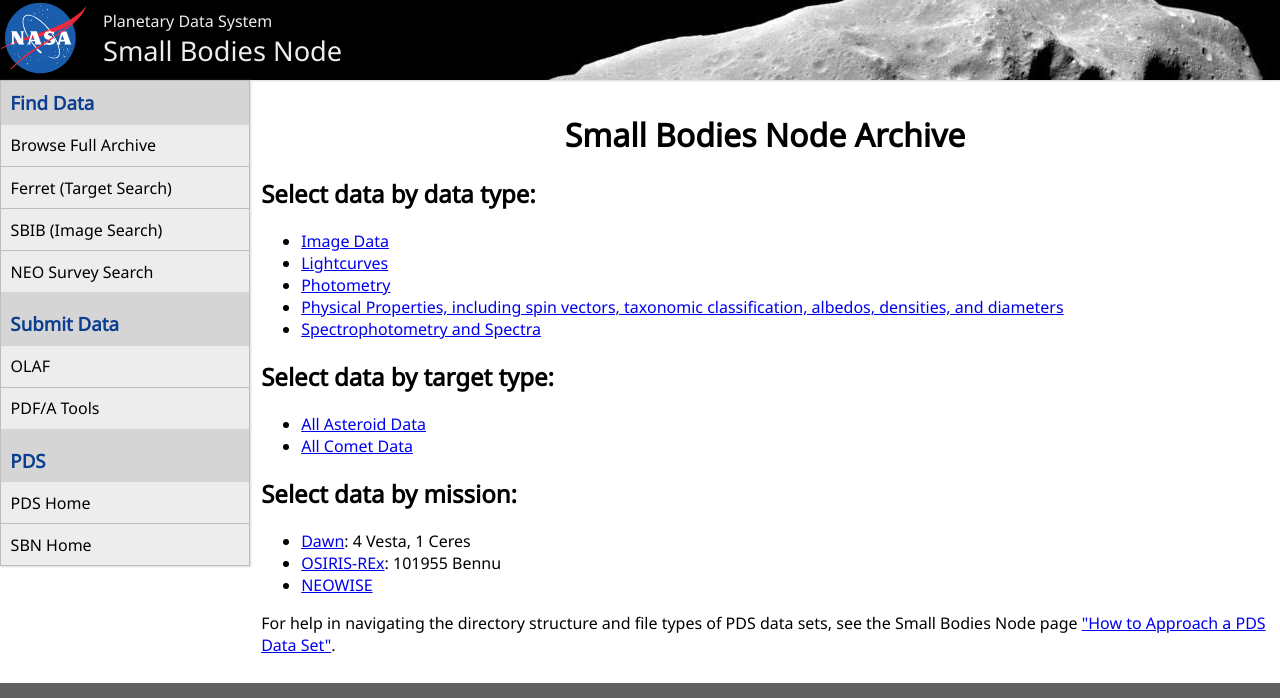
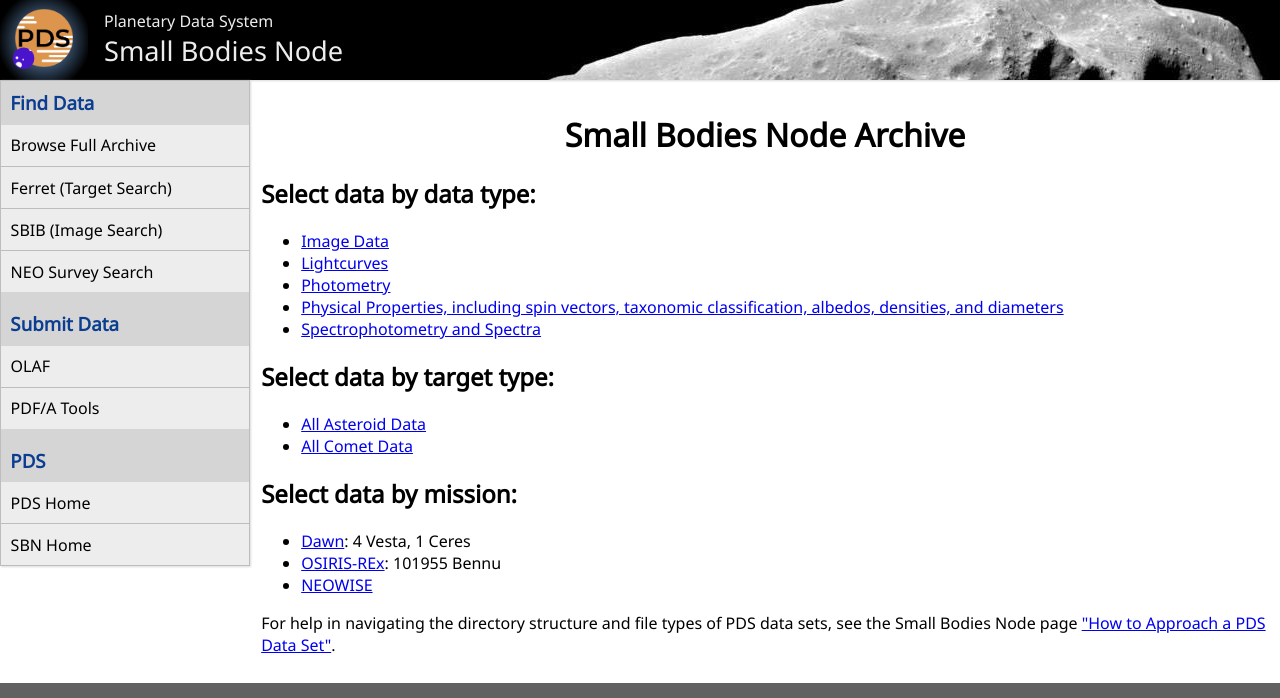
Before and after one commit to sbn-psi/jekyll-archive-port, a Jekyll site: the page built from index.html, in a window 1280 px wide. Shown: the top 698 px of the page. Built offline with Jekyll 4.4.1, drawn with Linux system fonts in a browser that asks for light colours.

Commit message:
replace meatball logo

```diff
--- a/_layouts/default.html
+++ b/_layouts/default.html
@@ -16,7 +16,7 @@
     <!-- BEGIN sbn-header -->
 
     <header class="sbn-header">
-        <a href="http://www.nasa.gov/"><img src="/images/NASA_logo_original.svg" alt="NASA Logo" title="NASA Logo" class="nasa-logo"></a>
+        <a href="https://pds.nasa.gov" class="pds-logo"><img src="/images/newpds.png" ></a>
         <div class="sbn-title-container">
             <div class="sbn-title"><a class="ignore-a-styling" href="https://pds.nasa.gov">Planetary Data System</a></div>
             <a class="sbn-subtitle ignore-a-styling" href="/">Small Bodies Node</a>
--- a/css/main.scss
+++ b/css/main.scss
@@ -53,7 +53,7 @@
     .sbn-subtitle {
         font-size: 1.7em;
     }
-    .nasa-logo {
+    .pds-logo img {
         height: 4.5em;
     }
     .sbn-main {
--- a/css/project-main.css
+++ b/css/project-main.css
@@ -42,7 +42,7 @@
   .sbn-subtitle {
     font-size: 1.7em; }
 
-  .nasa-logo {
+  .pds-logo img {
     height: 4.5em; }
 
   .sbn-main {
--- a/css/sbn-header.css
+++ b/css/sbn-header.css
@@ -28,9 +28,12 @@
     justify-content: center;
     align-items: center;
 }
-.nasa-logo {
+.pds-logo {
+    background: radial-gradient(rgb(116, 166, 223) 0%, transparent 75%);
+    padding: 0.5em;
+}
+.pds-logo img {
     height: 3em;
-    background-color: #000;
 }
 .sbn-title-container {
     background-color: #000;
```
Also changed, not shown: images/newpds.png (added), 1 other file.
